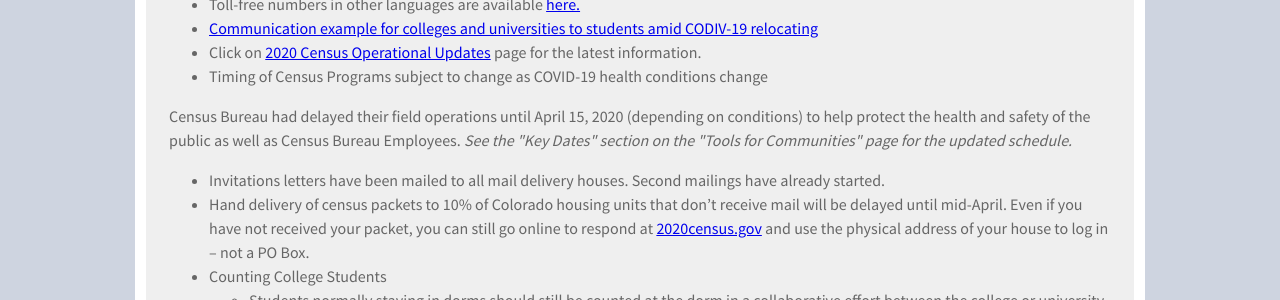
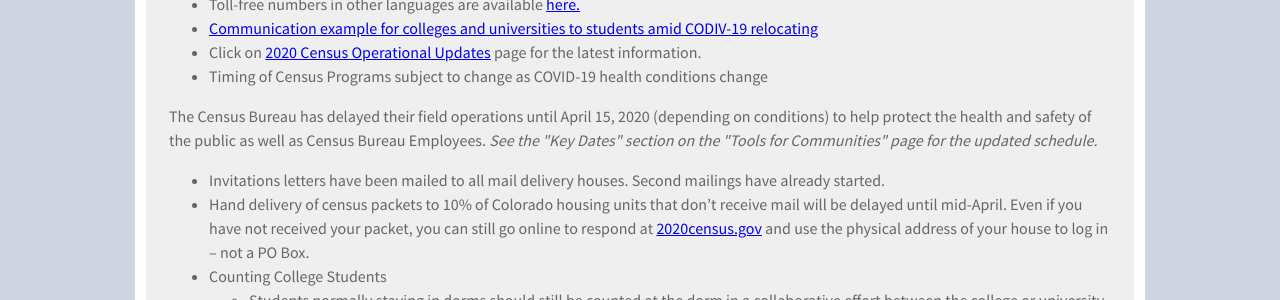
Before and after one commit to TBleess/Website_New, a Jekyll site: the page built from pages/5_CensusACS/2020-covid.html, in a window 1280 px wide. Shown: the part 610-910 px from the top of the page. Built offline with Jekyll 4.4.1, drawn with Linux system fonts in a browser that asks for light colours.

Commit message:
Add files via upload

```diff
--- a/pages/5_CensusACS/2020-covid.html
+++ b/pages/5_CensusACS/2020-covid.html
@@ -34,7 +34,7 @@
 <li>Click on <a href="https://2020census.gov/en/news-events/operational-adjustments-covid-19.html" target="_blank">2020 Census Operational Updates</a> page for the latest information.</li>
  <li>Timing of Census Programs subject to change as COVID-19 health conditions change</li>
 </ul>
-<p>Census Bureau had delayed their field operations until April 15, 2020 (depending on conditions) to help protect
+<p>The Census Bureau has delayed their field operations until April 15, 2020 (depending on conditions) to help protect
 the health and safety of the public as well as Census Bureau Employees. <i>See the "Key Dates" section on the "Tools for Communities" page for the updated schedule.</i></p>
 <ul>
 <li>Invitations letters have been mailed to all mail delivery houses.  Second mailings have already started.</li>
```
